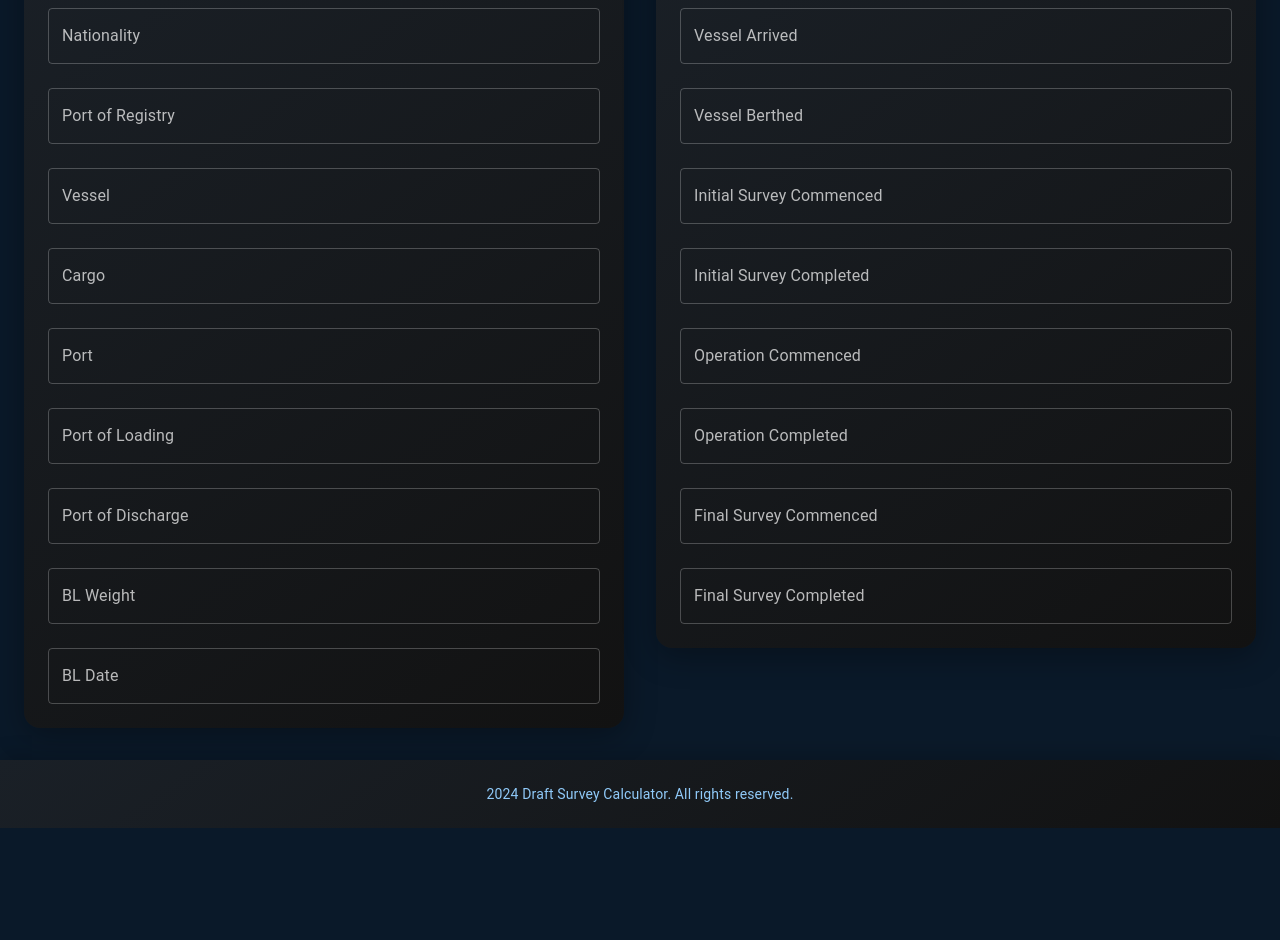
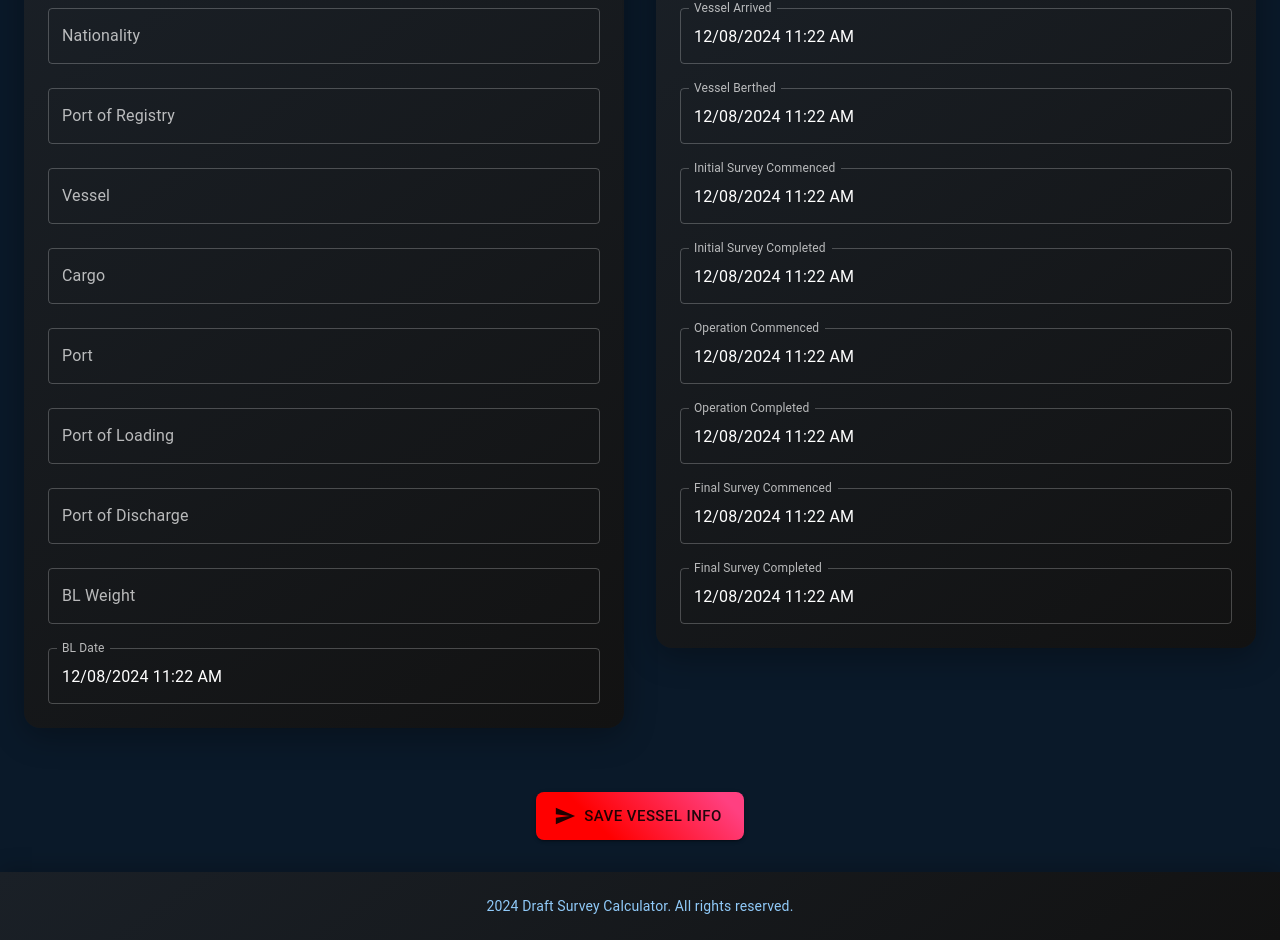
Before and after one commit to Hicham1970/newdraftsurvey, a React (Create React App) app: page / in a window 1280 px wide. Shown: the part 176-1116 px from the top of the page. Before the commit the page ends 1004 px from the top, so only its background shows below. Built offline with nearby package versions, Linux system fonts and the light colour scheme.

Commit message:
Add the InfosVessel's model controller and validation plus transmitting infos to the database

```diff
--- a/src/pages/Infos.tsx
+++ b/src/pages/Infos.tsx
@@ -11,7 +11,11 @@ import Paper from '@mui/material/Paper';
 import Typography from '@mui/material/Typography';
 import RocketLaunchIcon from '@mui/icons-material/RocketLaunch';
 import AccessAlarmIcon from '@mui/icons-material/AccessAlarm';
-
+import Button from '@mui/material/Button';
+import SendIcon from '@mui/icons-material/Send';
+import Snackbar from '@mui/material/Snackbar';
+import Alert from '@mui/material/Alert';
+import { vesselService } from '../services/vesselService';
 
 interface FormData {
   nationality: string;
@@ -22,15 +26,15 @@ interface FormData {
   portOfLoading: string;
   portOfDischarge: string;
   blWeight: string;
-  blDate: Date | null;
-  vesselArrived: Date | null;
-  vesselBerthed: Date | null;
-  initialSurveyCommenced: Date | null;
-  initialSurveyCompleted: Date | null;
-  operationCommenced: Date | null;
-  operationCompleted: Date | null;
-  finalSurveyCommenced: Date | null;
-  finalSurveyCompleted: Date | null;
+  blDate: Date ;
+  vesselArrived: Date ;
+  vesselBerthed: Date ;
+  initialSurveyCommenced: Date ;
+  initialSurveyCompleted: Date ;
+  operationCommenced: Date ;
+  operationCompleted: Date ;
+  finalSurveyCommenced: Date ;
+  finalSurveyCompleted: Date ;
 }
 
 interface FormErrors {
@@ -62,18 +66,28 @@ const Infos: React.FC = () => {
     portOfLoading: '',
     portOfDischarge: '',
     blWeight: '',
-    blDate: null,
-    vesselArrived: null,
-    vesselBerthed: null,
-    initialSurveyCommenced: null,
-    initialSurveyCompleted: null,
-    operationCommenced: null,
-    operationCompleted: null,
-    finalSurveyCommenced: null,
-    finalSurveyCompleted: null,
+    blDate: new Date(),
+    vesselArrived: new Date(),
+    vesselBerthed: new Date(),
+    initialSurveyCommenced: new Date(),
+    initialSurveyCompleted: new Date(),
+    operationCommenced: new Date(),
+    operationCompleted: new Date(),
+    finalSurveyCommenced: new Date(),
+    finalSurveyCompleted: new Date(),
   });
 
   const [errors, setErrors] = useState<FormErrors>({});
+  const [isSubmitting, setIsSubmitting] = useState(false);
+  const [snackbar, setSnackbar] = useState<{
+    open: boolean;
+    message: string;
+    severity: 'success' | 'error';
+  }>({
+    open: false,
+    message: '',
+    severity: 'success'
+  });
 
   const handleChange = (field: keyof FormData) => (value: any) => {
     setFormData(prev => ({
@@ -88,10 +102,16 @@ const Infos: React.FC = () => {
 
     switch (field) {
       case 'blWeight':
-        if (!/^\d{1,3}(,\d{3})*(\.\d+)?$/.test(value.toString().replace(/\s/g, ''))) {
-          newErrors[field] = 'Invalid weight format';
+        if (!value.trim()) {
+          newErrors[field] = 'BL Weight is required';
         } else {
-          delete newErrors[field];
+          // Validation du format du BL Weight
+          const normalizedValue = value.replace(/\s/g, '').replace(',', '.');
+          if (!/^\d+(\.\d{1,3})?$/.test(normalizedValue)) {
+            newErrors[field] = 'BL Weight must be a valid number with up to 3 decimal places. Spaces are allowed as thousand separators.';
+          } else {
+            delete newErrors[field];
+          }
         }
         break;
       case 'vessel':
@@ -114,6 +134,95 @@ const Infos: React.FC = () => {
     }
 
     setErrors(newErrors);
+  };
+
+  const validateForm = (): boolean => {
+    const newErrors: FormErrors = {};
+
+    // Validation des champs requis
+    if (!formData.nationality.trim()) newErrors.nationality = 'Nationality is required';
+    if (!formData.portOfRegistry.trim()) newErrors.portOfRegistry = 'Port of Registry is required';
+    if (!formData.vessel.trim()) newErrors.vessel = 'Vessel name is required';
+    if (!formData.cargo.trim()) newErrors.cargo = 'Cargo is required';
+    if (!formData.port.trim()) newErrors.port = 'Port is required';
+    if (!formData.portOfLoading.trim()) newErrors.portOfLoading = 'Port of Loading is required';
+    if (!formData.portOfDischarge.trim()) newErrors.portOfDischarge = 'Port of Discharge is required';
+    if (!formData.blWeight.trim()) {
+      newErrors.blWeight = 'BL Weight is required';
+    } else {
+      // Validation du format du BL Weight
+      const normalizedValue = formData.blWeight.replace(/\s/g, '').replace(',', '.');
+      if (!/^\d+(\.\d{1,3})?$/.test(normalizedValue)) {
+        newErrors.blWeight = 'BL Weight must be a valid number with up to 3 decimal places. Spaces are allowed as thousand separators.';
+      }
+    }
+
+    // Validation des dates
+    if (!formData.blDate) newErrors.blDate = 'BL Date is required';
+    if (!formData.vesselArrived) newErrors.vesselArrived = 'Vessel Arrived date is required';
+    if (!formData.vesselBerthed) newErrors.vesselBerthed = 'Vessel Berthed date is required';
+    if (!formData.initialSurveyCommenced) newErrors.initialSurveyCommenced = 'Initial Survey Commenced date is required';
+    if (!formData.initialSurveyCompleted) newErrors.initialSurveyCompleted = 'Initial Survey Completed date is required';
+    if (!formData.operationCommenced) newErrors.operationCommenced = 'Operation Commenced date is required';
+    if (!formData.operationCompleted) newErrors.operationCompleted = 'Operation Completed date is required';
+    if (!formData.finalSurveyCommenced) newErrors.finalSurveyCommenced = 'Final Survey Commenced date is required';
+    if (!formData.finalSurveyCompleted) newErrors.finalSurveyCompleted = 'Final Survey Completed date is required';
+
+    setErrors(newErrors);
+    return Object.keys(newErrors).length === 0;
+  };
+
+  const handleSubmit = async () => {
+    if (!validateForm()) {
+      setSnackbar({
+        open: true,
+        message: 'Please fill in all required fields correctly',
+        severity: 'error'
+      });
+      return;
+    }
+
+    setIsSubmitting(true);
+    try {
+      await vesselService.createVessel(formData);
+      setSnackbar({
+        open: true,
+        message: 'Vessel information saved successfully!',
+        severity: 'success'
+      });
+      // Optionnel : réinitialiser le formulaire après succès
+      setFormData({
+        nationality: '',
+        portOfRegistry: '',
+        vessel: '',
+        cargo: '',
+        port: '',
+        portOfLoading: '',
+        portOfDischarge: '',
+        blWeight: '',
+        blDate: new Date(),
+        vesselArrived: new Date(),
+        vesselBerthed: new Date(),
+        initialSurveyCommenced: new Date(),
+        initialSurveyCompleted: new Date(),
+        operationCommenced: new Date(),
+        operationCompleted: new Date(),
+        finalSurveyCommenced: new Date(),
+        finalSurveyCompleted: new Date(),
+      });
+    } catch (error) {
+      setSnackbar({
+        open: true,
+        message: error instanceof Error ? error.message : 'An error occurred while saving the data',
+        severity: 'error'
+      });
+    } finally {
+      setIsSubmitting(false);
+    }
+  };
+
+  const handleCloseSnackbar = () => {
+    setSnackbar(prev => ({ ...prev, open: false }));
   };
 
   return (
@@ -363,8 +472,50 @@ const Infos: React.FC = () => {
                 </Grid>
               </StyledPaper>
             </Grid>
+
+            {/* Submit Button */}
+            <Grid item xs={12}>
+              <Box sx={{ display: 'flex', justifyContent: 'center', mt: 4 }}>
+                <Button
+                  variant="contained"
+                  color="primary"
+                  size="large"
+                  onClick={handleSubmit}
+                  disabled={isSubmitting}
+                  startIcon={<SendIcon />}
+                  sx={{
+                    minWidth: 200,
+                    height: 48,
+                    borderRadius: 2,
+                    background: 'linear-gradient(45deg, #FF0000 30%, #FF4081 90%)',
+                    '&:hover': {
+                      background: 'linear-gradient(45deg, #FF4081 30%, #FF0000 90%)',
+                    }
+                  }}
+                >
+                  {isSubmitting ? 'Saving...' : 'Save Vessel Info'}
+                </Button>
+              </Box>
+            </Grid>
           </Grid>
         </Box>
+
+        {/* Snackbar pour les notifications */}
+        <Snackbar
+          open={snackbar.open}
+          autoHideDuration={6000}
+          onClose={handleCloseSnackbar}
+          anchorOrigin={{ vertical: 'bottom', horizontal: 'center' }}
+        >
+          <Alert
+            onClose={handleCloseSnackbar}
+            severity={snackbar.severity}
+            variant="filled"
+            sx={{ width: '100%' }}
+          >
+            {snackbar.message}
+          </Alert>
+        </Snackbar>
       </Container>
     </LocalizationProvider>
   );
--- a/src/services/vesselService.ts
+++ b/src/services/vesselService.ts
@@ -1,6 +1,6 @@
 import axios from 'axios';
 
-const API_URL = 'http://localhost:3001/api/vessels';
+const API_URL = 'http://localhost:3000/api/vesselInfos';
 
 export interface IVesselData {
   nationality: string;
```
